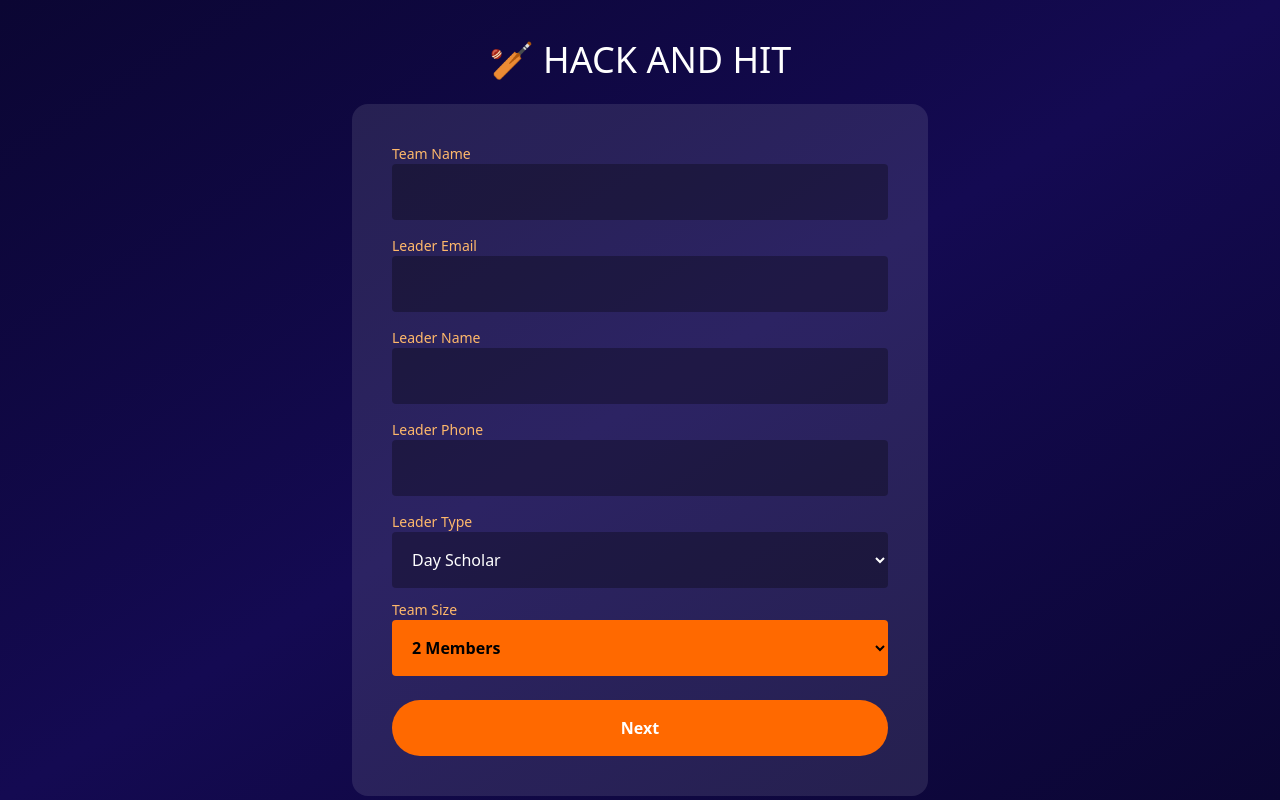
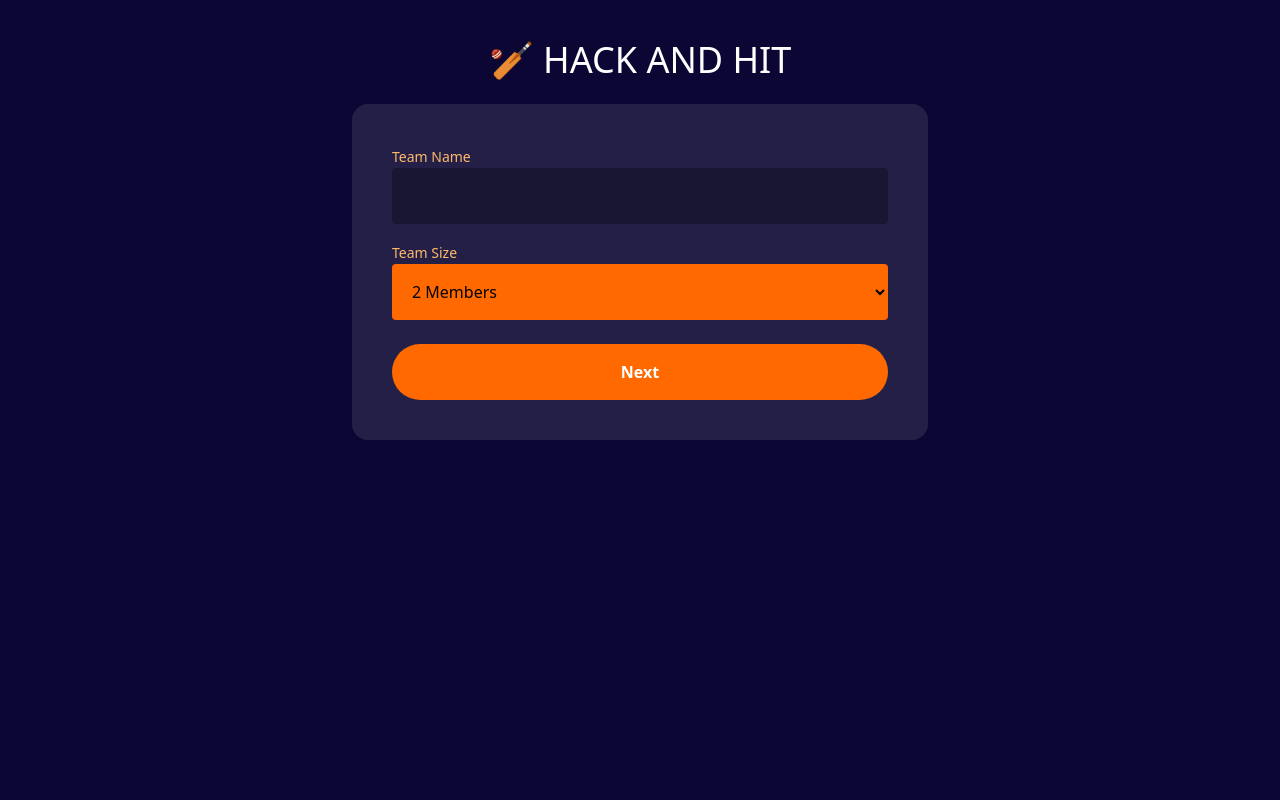
Before and after one commit to SQAC-Tech/HackAndHit-Webiste, a React (Vite) app in the folder frontend/: page / in a window 1280 px wide. Built offline with nearby package versions, Linux system fonts and the light colour scheme.

Commit message:
fixing errors on form

```diff
--- a/frontend/src/components/form.jsx
+++ b/frontend/src/components/form.jsx
@@ -2,19 +2,18 @@ import React, { useState } from "react";
 import axios from "axios";
 import { toast, ToastContainer } from "react-toastify";
 import "react-toastify/dist/ReactToastify.css";
-const MOMENTS = ["SIX 🔥", "BOUNDARY 🏏"];
+
 const HOSTELS = [
-  "Oori", "Kaari", "Paari", "Adhyaman", "Nelson Mandela",
-  "International Hostel", "Agastyhar", "Sannasi A", "Sannasi C",
-  "M-block", "Manoranjithm", "N-block", "Began", "ESQ",
-  "Meenakshi", "Kalpana Chawla", "Other"
+  "Oori","Kaari","Paari","Adhyaman","Nelson Mandela",
+  "International Hostel","Agastyhar","Sannasi A","Sannasi C",
+  "M-block","Manoranjithm","N-block","Began","ESQ",
+  "Meenakshi","Kalpana Chawla","Other"
 ];
 
 const Form = () => {
   const [formNum, setFormNum] = useState(1);
   const [teamSize, setTeamSize] = useState(2);
   const [loading, setLoading] = useState(false);
-  const [moment, setMoment] = useState(null);
 
   const paymentStep = teamSize + 1;
 
@@ -36,18 +35,16 @@ const Form = () => {
     transactionId: ""
   });
 
-  /* ================= PREVIOUS BUTTON ================= */
   const PrevButton = () => (
     <button
       type="button"
       onClick={() => setFormNum(p => Math.max(1, p - 1))}
-      className="w-full mt-3 bg-gray-600 hover:bg-gray-700 p-4 rounded-full font-bold text-white"
+      className="w-full mt-3 bg-gray-600 p-4 rounded-full font-bold text-white"
     >
       ← Previous
     </button>
   );
 
-  /* ================= HOSTEL FIELDS ================= */
   const renderHostelFields = (prefix) =>
     form[`${prefix}Type`] === "hosteler" && (
       <>
@@ -58,7 +55,7 @@ const Form = () => {
           onChange={e => setForm({ ...form, [`${prefix}Hostel`]: e.target.value })}
         >
           <option value="">Select Hostel</option>
-          {HOSTELS.map(h => <option key={h} value={h}>{h}</option>)}
+          {HOSTELS.map(h => <option key={h}>{h}</option>)}
         </select>
 
         <label className="text-sm text-orange-300">Warden Name</label>
@@ -77,13 +74,13 @@ const Form = () => {
       </>
     );
 
-  /* ================= MEMBER FORM ================= */
   const renderMember = (num) => {
     const p = `member${num}`;
+    const isLastMember = num === teamSize - 1;
 
     return (
       <>
-        {["email", "name", "phone"].map(f => (
+        {["email","name","phone"].map(f => (
           <div key={f} className="flex flex-col mb-4">
             <label className="text-sm text-orange-300">
               Member {num} {f.toUpperCase()}
@@ -120,7 +117,9 @@ const Form = () => {
 
         <button
           type="button"
-          onClick={() => setFormNum(formNum + 1)}
+          onClick={() =>
+            setFormNum(isLastMember ? paymentStep : formNum + 1)
+          }
           className="w-full bg-orange-500 p-4 rounded-full font-bold"
         >
           Next
@@ -131,7 +130,6 @@ const Form = () => {
     );
   };
 
-  /* ================= SUBMIT ================= */
   const handleSubmit = async () => {
     if (loading) return;
     setLoading(true);
@@ -140,7 +138,6 @@ const Form = () => {
       await axios.post("https://hackandhit-webiste.onrender.com/api/teams", {
         teamname: form.teamname,
         teamSize,
-
         leader: {
           name: form.leadername,
           email: form.leaderemail,
@@ -150,7 +147,6 @@ const Form = () => {
           warden: form.leaderWarden,
           hostelContact: form.leaderHostelContact
         },
-
         member1: {
           name: form.member1name,
           email: form.member1email,
@@ -160,7 +156,6 @@ const Form = () => {
           warden: form.member1Warden,
           hostelContact: form.member1HostelContact
         },
-
         ...(teamSize >= 3 && {
           member2: {
             name: form.member2name,
@@ -172,7 +167,6 @@ const Form = () => {
             hostelContact: form.member2HostelContact
           }
         }),
-
         ...(teamSize === 4 && {
           member3: {
             name: form.member3name,
@@ -184,7 +178,6 @@ const Form = () => {
             hostelContact: form.member3HostelContact
           }
         }),
-
         transactionId: form.transactionId
       });
 
@@ -197,12 +190,11 @@ const Form = () => {
     }
   };
 
-  /* ================= UI ================= */
   return (
-    <div className="min-h-screen bg-gradient-to-br from-[#0B0633] via-[#140A52] to-[#0B0633] flex flex-col items-center">
+    <div className="min-h-screen bg-[#0B0633] flex flex-col items-center">
       <h1 className="text-4xl text-white mt-10 mb-6">🏏 HACK AND HIT</h1>
 
-      <form className="bg-white/10 p-10 rounded-2xl w-[90%] max-w-xl text-white flex flex-col">
+      <form className="bg-white/10 p-10 rounded-2xl w-[90%] max-w-xl text-white">
 
         {formNum === 1 && (
           <>
@@ -211,46 +203,9 @@ const Form = () => {
               value={form.teamname}
               onChange={e => setForm({ ...form, teamname: e.target.value })} />
 
-            <label className="text-sm text-orange-300">Leader Email</label>
-            <input className="w-full p-4 mb-4 rounded bg-black/30"
-              value={form.leaderemail}
-              onChange={e => setForm({ ...form, leaderemail: e.target.value })} />
-
-            <label className="text-sm text-orange-300">Leader Name</label>
-            <input className="w-full p-4 mb-4 rounded bg-black/30"
-              value={form.leadername}
-              onChange={e => setForm({ ...form, leadername: e.target.value })} />
-
-            <label className="text-sm text-orange-300">Leader Phone</label>
-            <input className="w-full p-4 mb-4 rounded bg-black/30"
-              value={form.leaderphone}
-              onChange={e => setForm({ ...form, leaderphone: e.target.value })} />
-
-            <label className="text-sm text-orange-300">Leader Type</label>
-            <select
-              className="w-full p-4 mb-3 rounded bg-black/30"
-              value={form.leaderType}
-              onChange={e =>
-                setForm({
-                  ...form,
-                  leaderType: e.target.value,
-                  ...(e.target.value === "dayscholar" && {
-                    leaderHostel: "",
-                    leaderWarden: "",
-                    leaderHostelContact: ""
-                  })
-                })
-              }
-            >
-              <option value="dayscholar">Day Scholar</option>
-              <option value="hosteler">Hosteler</option>
-            </select>
-
-            {renderHostelFields("leader")}
-
             <label className="text-sm text-orange-300">Team Size</label>
             <select
-              className="w-full p-4 mb-6 rounded bg-orange-500 text-black font-bold"
+              className="w-full p-4 mb-6 rounded bg-orange-500 text-black"
               value={teamSize}
               onChange={e => setTeamSize(Number(e.target.value))}
             >
@@ -259,11 +214,9 @@ const Form = () => {
               <option value={4}>4 Members</option>
             </select>
 
-            <button
-              type="button"
+            <button type="button"
               onClick={() => setFormNum(2)}
-              className="w-full bg-orange-500 p-4 rounded-full font-bold"
-            >
+              className="w-full bg-orange-500 p-4 rounded-full font-bold">
               Next
             </button>
           </>
@@ -276,7 +229,6 @@ const Form = () => {
         {formNum === paymentStep && (
           <>
             <img src="/QR.jpeg" className="w-40 mx-auto my-6" />
-
             <label className="text-sm text-orange-300">Transaction ID</label>
             <input
               className="w-full p-4 mb-6 rounded bg-black/30"
@@ -287,8 +239,7 @@ const Form = () => {
             <button
               type="button"
               onClick={handleSubmit}
-              className="w-full bg-green-500 p-4 rounded-full font-bold"
-            >
+              className="w-full bg-green-500 p-4 rounded-full font-bold">
               Submit
             </button>
 
```
